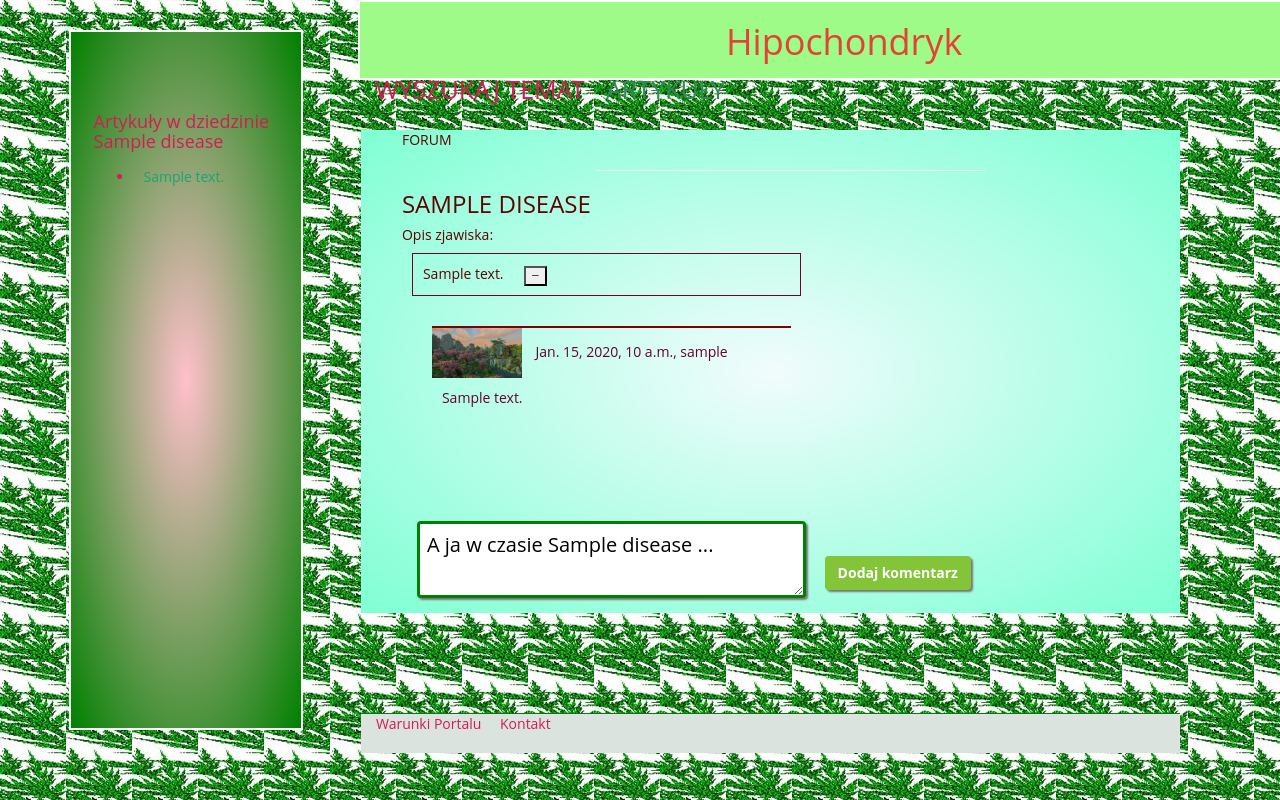
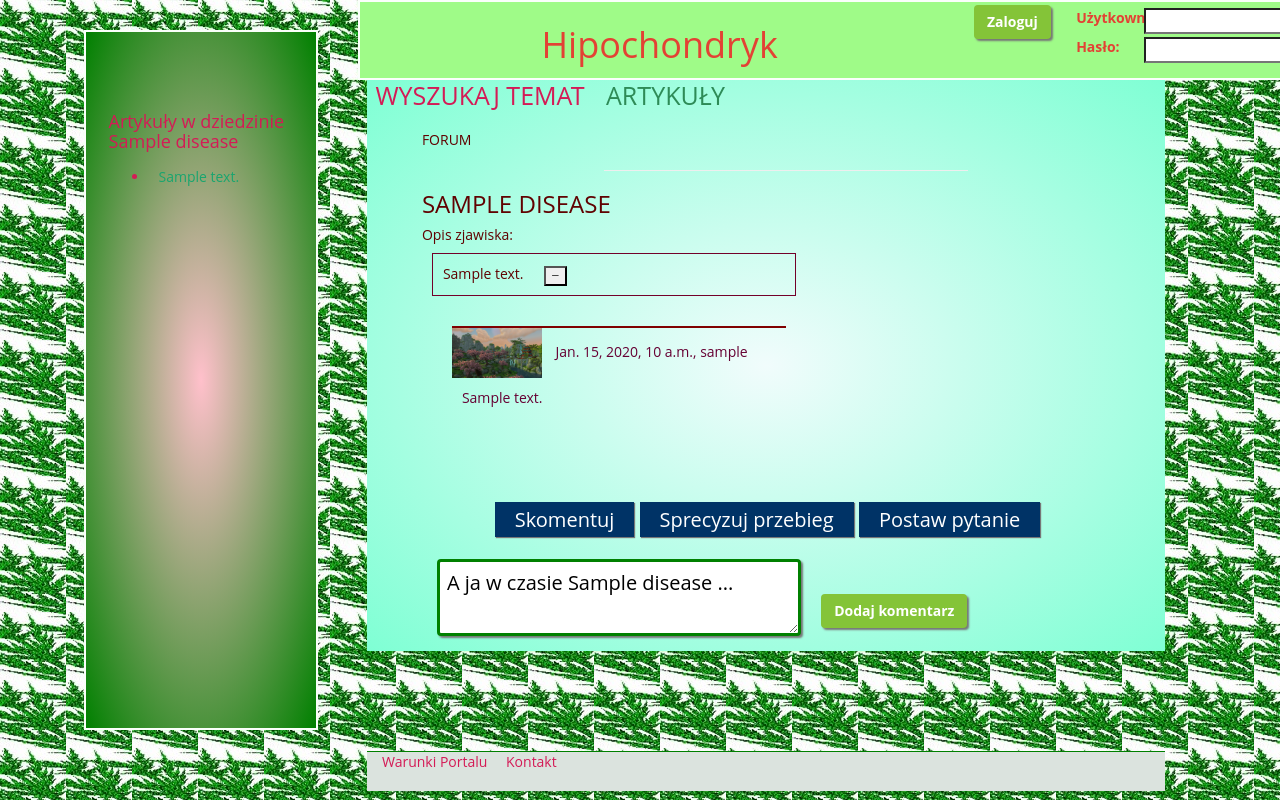
Before and after one commit to Karolucha/choroba, a Django app: template templates/disease/disease.html in a window 1280 px wide. Run offline with Django 3.2, Linux system fonts and the light colour scheme; the template is opened without the code that fills it: most values are stand-ins (such as "Sample title", 1, 10 or a date in 2020); some libraries are stand-ins or nearby versions; some web fonts are replaced.

Commit message:
ladny formularz do komentarzy

```diff
--- a/Choroba/urls.py
+++ b/Choroba/urls.py
@@ -22,9 +22,11 @@ urlpatterns = [
     url(r'^search_disease/', 'portal.views.search_disease'),
     url(r'^articles/', 'portal.views.articles'),
     url(r'^disease/(?P<disease_id>\w+)', 'portal.views.disease'),
-    url(r'^added_comment', 'portal.views.add_comment'),
+    url(r'^add_comment', 'portal.views.add_comment'),
+    url(r'^add_specific_comment', 'portal.views.add_specific_comment'),
     url(r'^article/(?P<article_id>\w+)', 'portal.views.article'),
     url(r'^account/$', 'portal.user_views.account'),
+    url(r'^register/$', 'portal.user_views.register'),
     url(r'^profile/(?P<user_id>\w+)/$', 'portal.user_views.profile'),
     url(r'^add_friend/(?P<user_id>\w+)$', 'portal.user_views.add_friend'),
     # url(r'^change_profile/$', 'portal.user_views.change_profile'),
--- a/static/styles/lolinka.css
+++ b/static/styles/lolinka.css
@@ -87,6 +87,7 @@ font-size: 20px;
     box-shadow: 2px 2px 2px #777777;
    border-radius: 4px;
 }
+
 textarea.find_user{
     font-size: 20px;
     width: 50%;
@@ -116,6 +117,9 @@ hr {
     size:5px;
     align:right;
 
+}
+#leave_comment{
+    font-size:20px;
 }
 #leave_comment ul
 {
--- a/templates/base.html
+++ b/templates/base.html
@@ -18,34 +18,55 @@
 </head>
 <body id="body"  ng-controller="DiseaseListCtrl">
 
-<div class="page">
+<div class="page container">
     <div class="left-bar">
         <div class="menu" style="margin-top:80px; margin-left:10%"; >
             {% block left-content %} {% endblock %}
         </div>
     </div>
+
+
 <div class="right-bar">
     <div class="header">
-        <div class="decent_background" id="header">	<div id="logging">
+        <div class="row">
+    <div class="col-md-6">
+        <h1 id="header_text" style="text-align:center">{% block header %}Hipochondryk{% endblock %}</h1>
+    </div>
+
 		{% if user.is_authenticated %}
-		    <h2 id="user_welcome">Witaj, {{user.username}}!</h2>
-	        <a id="logout_button" href="{% url 'portal.user_views.logouting' %}">Wyloguj się</a>
+            <div class="col-sm-4">
+                <div class="row">
+                    <div class="col-md-2">Witaj, {{user.username}}!</div>
+                    <div class="col-md-2">  <a id="logout_button" href="{% url 'portal.user_views.logouting' %}">Wyloguj się</a></div>
+                    <div class="col-md-8"></div>
+                </div>
+            </div>
 		{% else %}
+
             <form method="post" action="{% url 'portal.user_views.logging' %}">{% csrf_token %}
-                <p>
-                    <label for="id_username">Username:</label> <input id="id_username" type="text" name="username" maxlength="30" size="17" />
-                </p>
-                <p>
-                    <label for="id_password">Password:</label> <input type="password" name="password" id="id_password" size="17" />
-                </p>
-            <div id="log_button">
-                <input id="login" type="submit" value="Log in" />
+               <div class="col-md-1">
+                <input id="login" class="btn btn-success" type="submit" value="Zaloguj" />
+                </div>
+
+                <div class="col-md-4">
+                    <div class="row">
+                    <div class="col-md-2"> <label for="id_username">Użytkownik:</label></div>
+                    <div class="col-md-2"><input id="id_username" type="text" name="username" maxlength="30" size="17" /></div>
+                    <div class="col-md-8"></div>
+                </div>
+                    <div class="row">
+                    <div class="col-md-2"><label for="id_password">Hasło:</label></div>
+                    <div class="col-md-2"><input type="password" name="password" id="id_password" size="17" /></div>
+                    <div class="col-md-8"></div>
+                </div>
             </div>
+
             </form>
 		{% endif %}
-	</div>
-        <h1 id="header_text" style="text-align:center">{% block header %}Hipochondryk{% endblock %}</h1>
-    </div>
+
+
+    </div><!--#ROW -->
+
     <div class="down-header" >
         <nav>
             <a style="color:#D41B56 !important" href="/search_disease/" class="top_menu_button">WYSZUKAJ TEMAT</a>
@@ -54,11 +75,13 @@
                 <a style="color:#FF2400 !important" href="/account/{{user.id}}" class="top_menu_button">MOJE KONTO</a>
             {% endif %}
         </nav>
-    </div>
-</div>
+    </div><!--#DOWN-HEADER -->
+</div><!--#HEADER -->
 <div class="content" >
     <div id="content">
+        <div class="container">
         {% block content %} {% endblock %}
+            </div>
     </div>
 </div>
 <div class="footer">
--- a/templates/disease/disease.html
+++ b/templates/disease/disease.html
@@ -34,6 +34,16 @@
             </div>
         {% endfor %}
     </div>
+
+
+
+<div id="leave_comment">
+  <ul>
+    <li><a href="#tabs-1">Skomentuj</a></li>
+    <li><a href="#tabs-2">Sprecyzuj przebieg</a></li>
+    <li><a href="#tabs-3">Postaw pytanie</a></li>
+  </ul>
+  <div id="tabs-1">
     <div id="add_my_comment">
         <form method="POST" action="{% url 'portal.views.add_comment' %}">{% csrf_token %}
             <input type="hidden" name="disease_id" value="{{ disease.id }}">
@@ -41,4 +51,77 @@
             <input type="submit" style="margin-top:50px;" class="btn btn-success" value="Dodaj komentarz"/>
         </form>
     </div>
+  </div>
+  <div id="tabs-2">
+              <form method="POST" action="{% url 'portal.views.add_specific_comment' %}">{% csrf_token %}
+        <div class="row">
+            <div class="col-md-4">
+                Czas trwania choroby
+            </div>
+            <div class="col-md-4">
+                <select name="number" id="unit_duration">
+                      <option value="">-- JEDNOSTKA --</option>
+                      <option value="D">Dni</option>
+                      <option value="W">Tygodni</option>
+                      <option value="M">Miesięcy</option>
+                </select>
+            </div>
+            <div class="col-md-4">
+                <select name="number" id="value_duration"></select>
+            </div>
+        </div>
+        <div class="row">
+            <div class="col-md-4">
+                Wiek w czasie choroby
+            </div>
+            <div class="col-md-4">
+                <input type="number" name="age" min="1" max="100"/>
+            </div>
+            <div class="col-md-4"></div>
+        </div>
+      <div class="row">
+            <div class="col-md-4">
+                Porady/pomogło mi:
+            </div>
+            <div class="col-md-8">
+                <textarea class="specific_comment"></textarea>
+            </div>
+        </div>
+      <div class="row">
+            <div class="col-md-4">
+                Dolegliwości:
+            </div>
+            <div class="col-md-8">
+                <textarea class="specific_comment"></textarea>
+            </div>
+
+        </div>
+      <div class="row">
+            <div class="col-md-4"> Zmiany chorobowe </div>
+            <div class="col-md-4">
+                <input type="file" class="btn btn-primary" value="Załączam zdjęcie"/>
+            </div>
+            <div class="col-md-4"> </div>
+      </div>
+      <div class="row" style="margin:5px"></div>
+      <div class="row">
+            <div class="col-md-4"> </div>
+            <div class="col-md-4">
+                <input style="width:100%" type="submit" class="btn btn-success" value="Prześlij"/>
+            </div>
+            <div class="col-md-4"> </div>
+      </div>
+                          </form>
+  </div>
+  <div id="tabs-3">
+        <form method="POST" action="{% url 'portal.views.add_comment' %}">{% csrf_token %}
+            <input type="hidden" name="disease_id" value="{{ disease.id }}">
+            <textarea class="textarea_comment" name="comment_to_add">Czy w czasie {{disease.name}}   ?</textarea>
+            <input type="submit" style="margin-top:50px;" class="btn btn-success" value="Zadaj pytanie"/>
+        </form>
+
+  </div>
+</div>
+
+
 {% endblock %}
```
Also changed, not shown: portal/user_views.py (+20 -10 lines).
